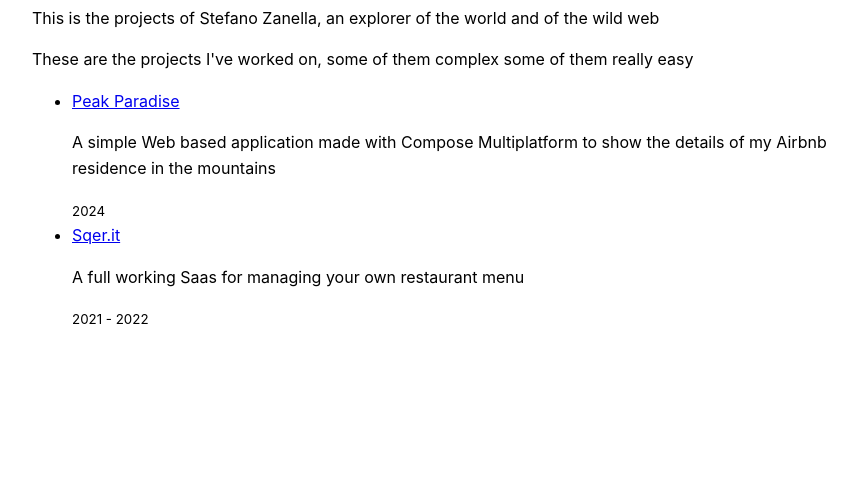
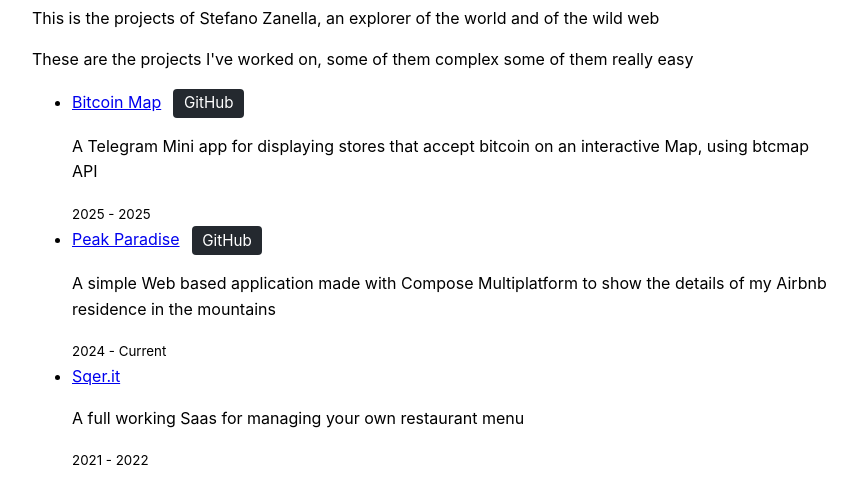
Before and after one commit to stezan/stezan.github.io, a plain HTML site: page projects/projects.html in a window 1280 px wide. Shown: the part 164-668 px from the top of the page, without its empty margins (208-1065 px from the left). Drawn offline with Linux system fonts and the light colour scheme.

Commit message:
Add btcmap project

```diff
--- a/projects/projects.html
+++ b/projects/projects.html
@@ -21,9 +21,16 @@
             <p>These are the projects I've worked on, some of them complex some of them really easy</p>
             <ul>
                 <li>
-                    <a href="https://github.com/stezan/peak-paradise">Peak Paradise</a>
+                    <a href="https://t.me/bitcoin_map_bot?profile" target="_blank">Bitcoin Map</a>
+                    <a href="https://github.com/stezan/bitcoinmap" target="_blank" class="github-link">GitHub</a>
+                    <p>A Telegram Mini app for displaying stores that accept bitcoin on an interactive Map, using btcmap API</p>
+                    <small>2025 - 2025</small>
+                </li>
+                <li>
+                    <a href="https://peak-paradise.web.app/" target="_blank">Peak Paradise</a>
+                    <a href="https://github.com/stezan/peak-paradise" target="_blank" class="github-link">GitHub</a>
                     <p>A simple Web based application made with Compose Multiplatform to show the details of my Airbnb residence in the mountains</p>
-                    <small>2024</small>
+                    <small>2024 - Current</small>
                 </li>
                 <li>
                     <a href="https://www.sqer.it" target="_blank">Sqer.it</a>
--- a/styles.css
+++ b/styles.css
@@ -111,3 +111,21 @@
     display: block;
     margin-top: 0.25rem;
 }
+
+.github-link {
+    display: inline-block;
+    margin-left: 0.5em;
+    padding: 0.15em 0.7em;
+    background: #24292f;
+    color: #fff !important;
+    border-radius: 4px;
+    font-size: 0.95em;
+    text-decoration: none;
+    transition: background 0.2s;
+    vertical-align: middle;
+}
+.github-link:hover {
+    background: #444d56;
+    color: #fff;
+    text-decoration: underline;
+}
```
Also changed, not shown: projects.html (deleted, +0 -35 lines), 1 other file.
